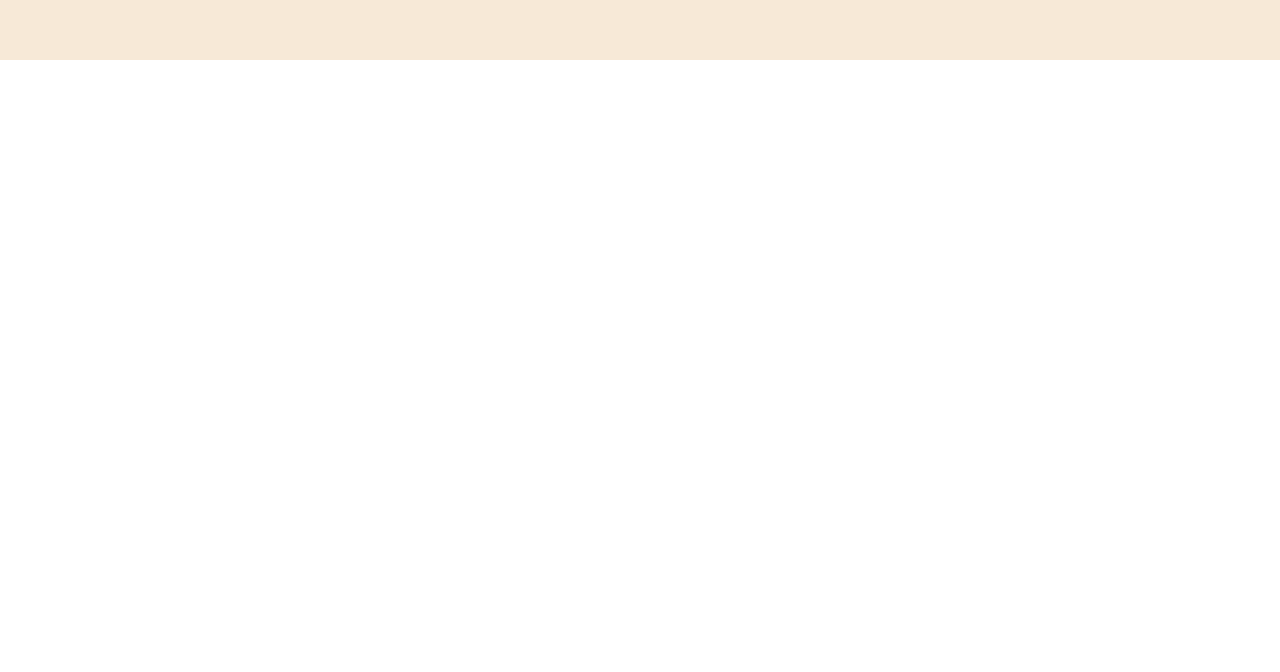
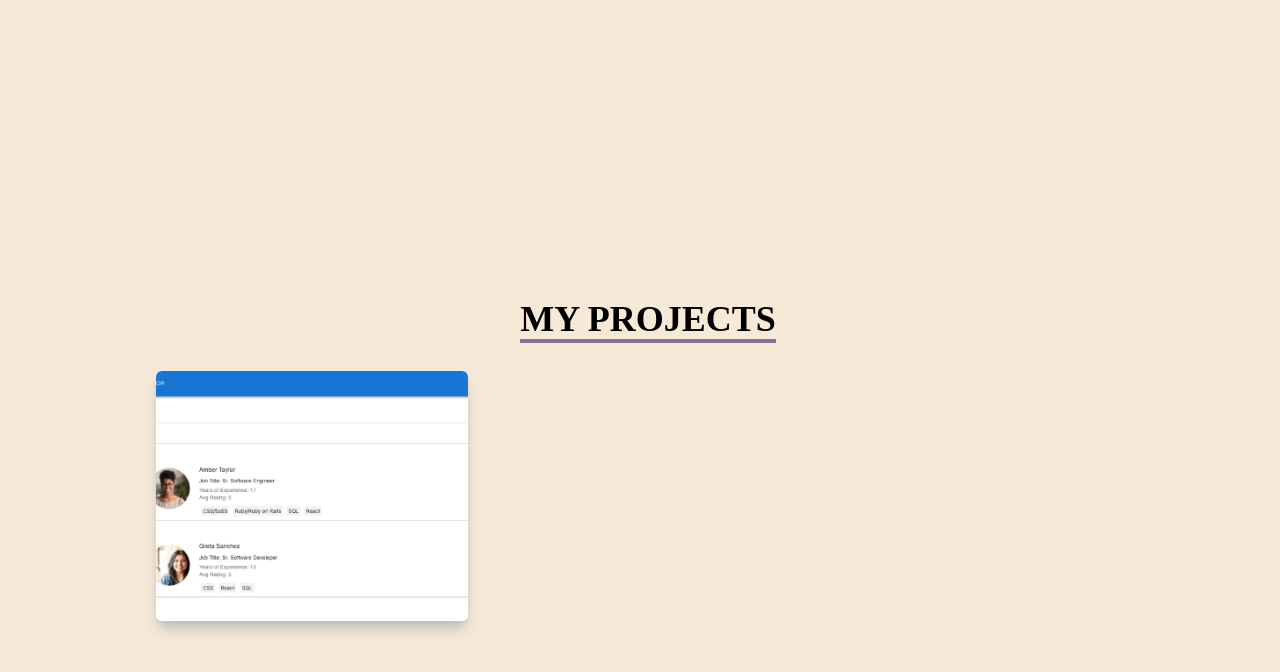
Before and after one commit to rosemaryku/portfolio, a React (Create React App) app: page / in a window 1280 px wide. Shown: the part 2340-3012 px from the top of the page. Before the commit the page ends 2400 px from the top, so only its background shows below. Built offline with nearby package versions, Linux system fonts and the light colour scheme.

Commit message:
add outline for projects component

```diff
--- a/src/App.js
+++ b/src/App.js
@@ -2,6 +2,7 @@
 import NavBar from "./components/NavBar";
 import About from "./components/About";
 import Skills from "./components/Skills";
+import Projects from "./components/Projects";
 
 function App() {
   return (
@@ -10,6 +11,7 @@
       <Home />
       <About />
       <Skills />
+      <Projects />
     </div>
   );
 }
--- /dev/null
+++ b/src/components/Projects.jsx
@@ -0,0 +1,45 @@
+import React from "react";
+import mentorMe from "../assets/mentorMe.png";
+
+const Projects = () => {
+  return (
+    <div name="projects" className="w-full md:h-screen text-black bg-[#F7E9D7]">
+      <div className="max-w-[1000px] mx-auto p-4 flex flex-col justify-center w-full h-full">
+        <div className="pb-8 pl-4 text-center">
+          <p className="text-4xl font-bold inline border-b-4 border-[#827397]">
+            MY PROJECTS
+          </p>
+        </div>
+
+        <div className="grid sm:grid-cols-2 md:grid-cols-3 gap-4">
+          <div
+            style={{ backgroundImage: `url(${mentorMe})` }}
+            className="shadow-lg shadow-[#bbbbbb] group container rounded-md flex justify-center items-center mx-auto content-div"
+          >
+            {/* Hover Effects */}
+            <div className="opacity-0 group-hover:opacity-100">
+              <span className="text-2xl font-bold text-white tracking-wider">
+                React JS App
+              </span>
+              <div className="pt-8 text-center">
+                {/* TODO: Add link to Github  */}
+                <a href="/">
+                  <button className="text-center rounded-lg px-4 py-3 m-2 bg-white text-gray-700 font-bold text-lg">
+                    Demo
+                  </button>
+                </a>
+                <a href="/">
+                  <button className="text-center rounded-lg px-4 py-3 m-2 bg-white text-gray-700 font-bold text-lg">
+                    Code
+                  </button>
+                </a>
+              </div>
+            </div>
+          </div>
+        </div>
+      </div>
+    </div>
+  );
+};
+
+export default Projects;
--- a/src/index.css
+++ b/src/index.css
@@ -14,3 +14,18 @@
     @apply cursor-pointer;
   }
 }
+
+.content-div {
+  background-repeat: no-repeat;
+  background-size: cover;
+  background-position: center;
+  height: 250px;
+}
+
+.content-div:hover {
+  background-image: linear-gradient(
+    to right,
+    rgba(112, 157, 255, 0.8),
+    hsla(242, 74%, 61%, 0.8)
+  ) !important;
+}
```
Also changed, not shown: src/assets/mentorMe.png (added).
